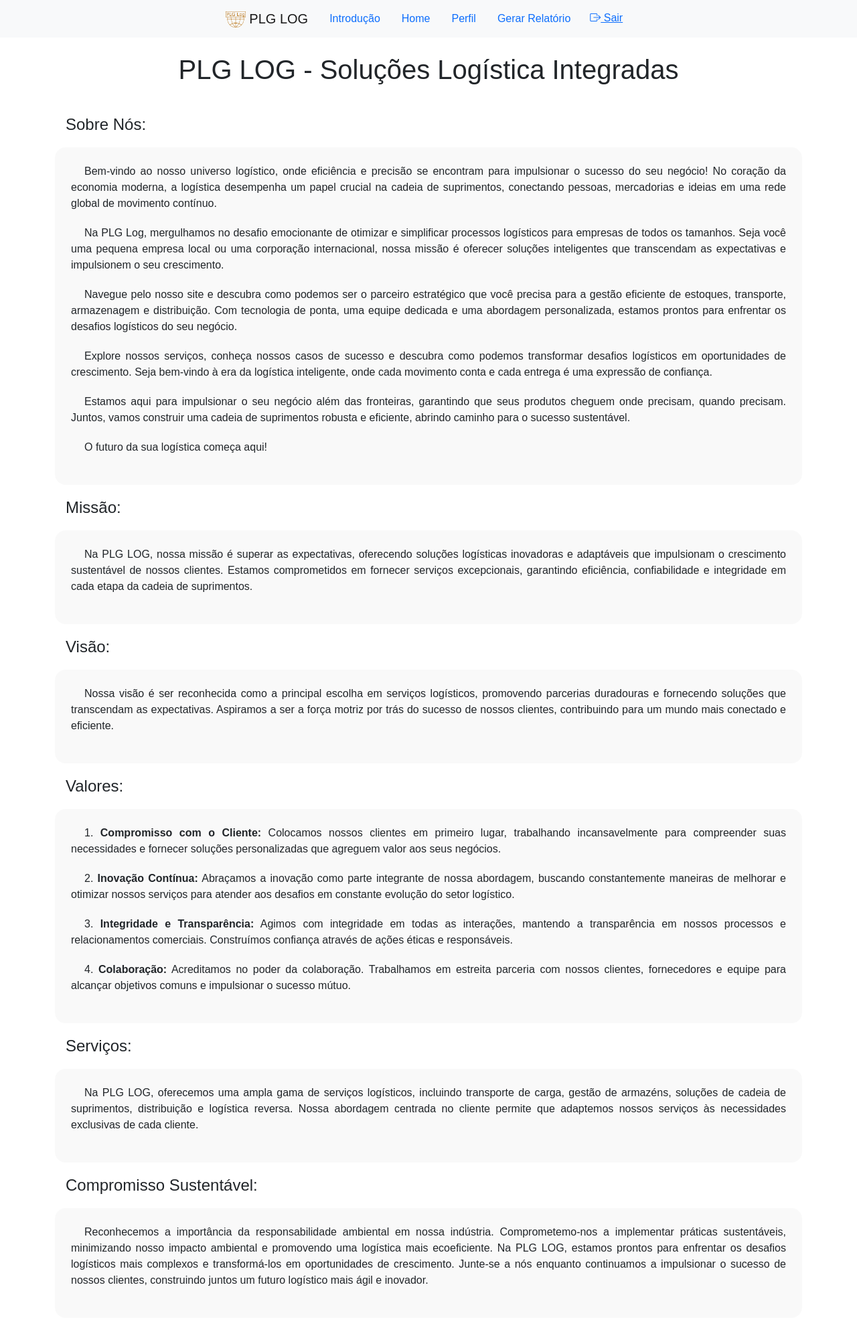
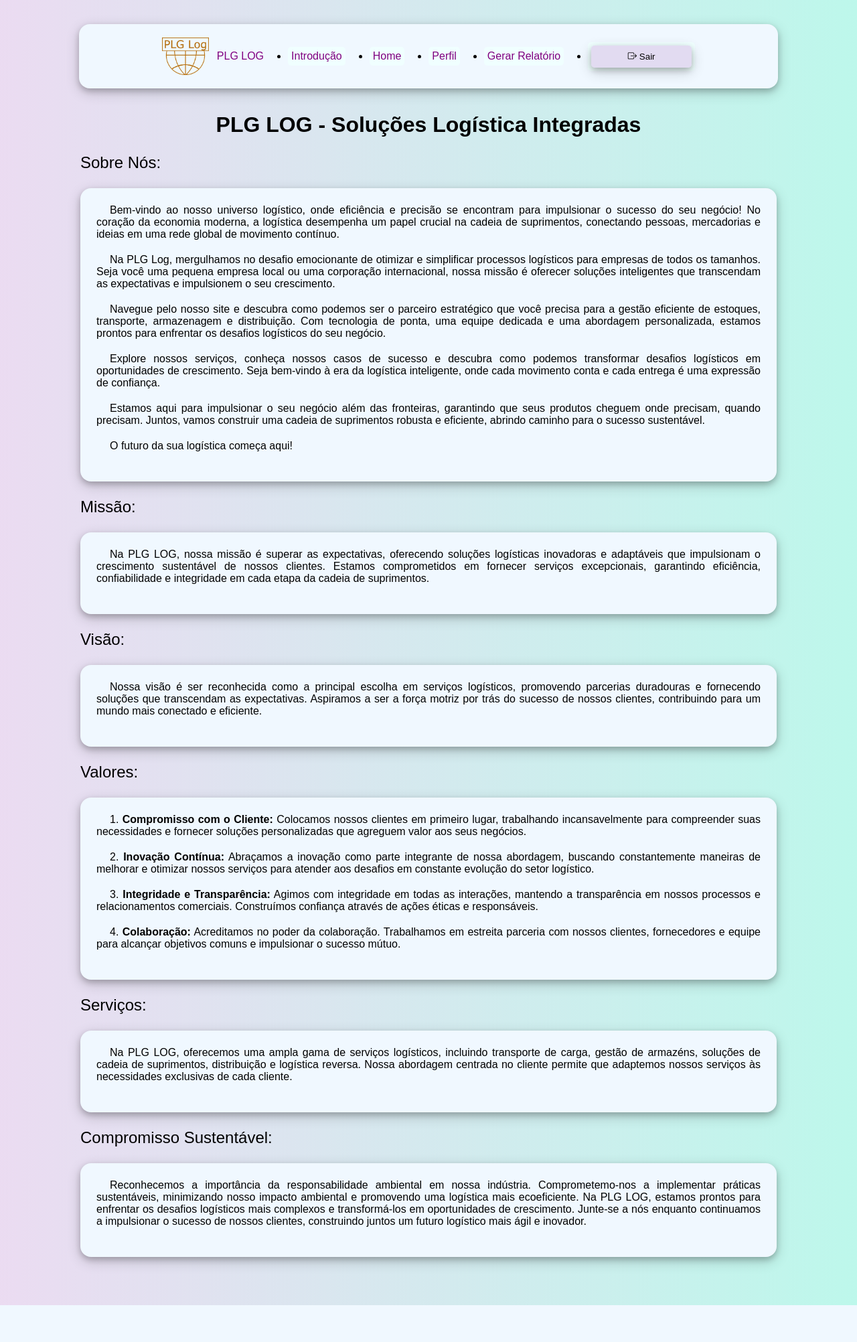
Before and after one commit to MayconEspindola/Plg_Log_remaster, a PHP site: page /work/app/views/introducao.php in a window 1280 px wide. Shown: the whole page at 67% size. After the commit the page ends 1949 px from the top, so only its background shows below. Run offline with PHP 8.4, Linux system fonts and the light colour scheme; the visitor is signed in with stand-in values (Sample User, id 1); some libraries are stand-ins or nearby versions.

Commit message:
Alterações no layout

```diff
--- a/work/app/composition/header.php
+++ b/work/app/composition/header.php
@@ -22,10 +22,7 @@ if (!isset($_SESSION["username"])) {
     <link href="https://cdn.jsdelivr.net/npm/bootstrap-icons@1.19.0/font/bootstrap-icons.css"
         rel="stylesheet">
 
-    <link href="https://cdn.jsdelivr.net/npm/bootstrap@5.0.2/dist/css/bootstrap.min.css"
-        rel="stylesheet"
-        integrity="sha384-EVSTQN3/azprG1Anm3QDgpJLIm9Nao0Yz1ztcQTwFspd3yD65VohhpuuCOmLASjC"
-        crossorigin="anonymous">
+        <link rel="stylesheet" href="/styles/paginas/header.css">
 
 
     <script src="/handlers/path.js"></script>
@@ -39,6 +36,9 @@ if (!isset($_SESSION["username"])) {
 </head>
 
 <body>
+    <header>
+
+    </header>
     <nav class="navbar navbar-expand-lg bg-body-tertiary justify-content-center navbar-light bg-light">
         <a class="navbar-brand" href="/views/home.php">
             <img src="/images/PLG-log.png" alt="Logo PLG" width="30" height="24" class="d-inline-block align-text-top">
--- /dev/null
+++ b/work/app/styles/paginas/header.css
@@ -0,0 +1,74 @@
+* {
+    margin: 0px;
+    padding: 0px;
+    box-sizing: border-box;
+    vertical-align: baseline;
+}
+
+.navbar {
+    margin-left: 118px;
+    margin-right: 118px;
+    margin-top: 36px;
+    padding: 20px;
+    display: flex;
+    flex-direction: row;
+    justify-content: center;
+    align-items: center;
+    gap: 36px;
+    border-radius: 16px;
+    background-color: aliceblue;
+    box-shadow: 0 4px 8px 0 rgba(0, 0, 0, 0.2), 0 6px 20px 0 rgba(0, 0, 0, 0.19);
+}
+
+a {
+    display: flex;
+    flex-direction: row;
+    align-items: center;
+    justify-content: center;
+    gap: 12px;
+    text-decoration: none;
+    color: purple;
+}
+
+img {
+    justify-content: center;
+    align-items: center;
+    width: 70px;
+    height: 56px;
+    border: none;
+}
+
+.nav-item {
+    background-color: azure;
+    /* border: solid; */
+    box-sizing: 1px;
+    border-radius: 5px;
+    padding: 5px;
+}
+
+.nav-item:hover {
+    box-shadow: 0 4px 8px 0 rgba(0, 0, 0, 0.2), 0 6px 20px 0 rgba(0, 0, 0, 0.19);
+    background-color: rgba(90, 236, 205, 0.4);
+    text-size-adjust: 18px;
+}
+
+ul {
+    display: flex;
+    flex-direction: row;
+    align-items: center;
+    justify-content: center;
+    padding: 0pxw;
+    gap: 36px;
+}
+
+button {
+    box-shadow: 0 4px 8px 0 rgba(0, 0, 0, 0.2), 0 6px 20px 0 rgba(0, 0, 0, 0.19);
+    background-color: rgba(205, 166, 221, 0.4);
+    border-radius: 5px;
+    border: none;
+    padding: 12px;
+    margin: 0px;
+    width: 150px;
+    height: auto;
+    padding: 9px 30px;
+}
--- a/work/app/styles/intro.css
+++ b/work/app/styles/paginas/intro.css
@@ -18,30 +18,34 @@
     padding: 0px;
     box-sizing: border-box;
     vertical-align: baseline;
+}
 
-}
 body {
     font-family: 'Poppins', sans-serif;
+    background: linear-gradient(to right, rgba(205, 166, 221, 0.4), rgba(90, 236, 205, 0.4));
 }
+
 .container {
-    width: 100%;
+    margin-left: 60px;
+    margin-right: 60px;
     display: flex;
     flex-direction: column;
     padding-bottom: 36px;
+    gap: 24px;
 }
 
 h1{
-    margin: 24px;
+    margin-top: 36px;
     text-align: center;
     align-items: center;
-
 }
 
 .text-intro {
     padding: 24px;
     text-align: justify;
-    background-color: rgba(240, 240, 240, 0.4);
     border-radius: 16px;
+    background-color: aliceblue;
+    box-shadow: 0 4px 8px 0 rgba(0, 0, 0, 0.2), 0 6px 20px 0 rgba(0, 0, 0, 0.19);
 }
 
 p {
@@ -51,12 +55,5 @@ p {
 
 sub-title{
     font-size: 24px;
-    margin: 16px;
+    margin: 0px;
 }
-
-header {
-    position: fixed;
-    top: 0;
-    left: 0;
-    width: 100%;
-  }
--- a/work/app/views/introducao.php
+++ b/work/app/views/introducao.php
@@ -8,8 +8,7 @@
     <meta charset="UTF-8">
     <meta name="viewport" content="width=device-width, initial-scale=1.0">
     <title>PLG LOG - Introdução</title>
-    <meta name="description" content="Breve apresentação sobre a empresa.">
-    <link rel="stylesheet" href="/styles/intro.css">
+    <link rel="stylesheet" href="/styles/paginas/intro.css">
 </head>
 <body>
 
@@ -17,7 +16,10 @@
 
     <h1>PLG LOG - Soluções Logística Integradas</h1>
 
-    <sub-title>Sobre Nós:</sub-title>
+
+    <div class="container">
+
+        <sub-title>Sobre Nós:</sub-title>
 
     <div class="text-intro">
 
```
Also changed, not shown: work/app/styles/paginas/home.css (added, +35 -0 lines), work/app/views/home.php (+5 -3 lines).
